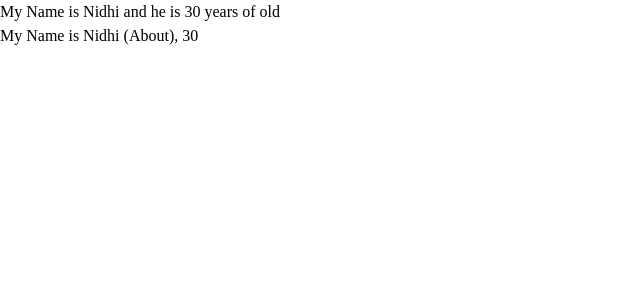
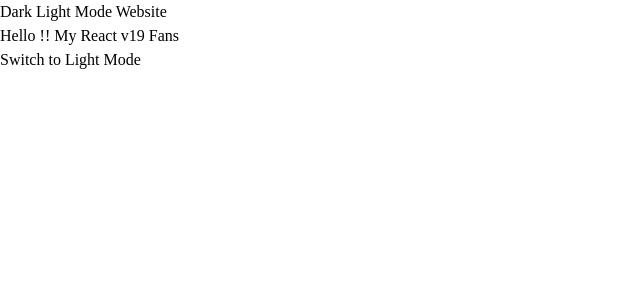
Before and after one commit to nidhi-webdev/pokemon, a React (Vite) app in the folder pokemon/: page / in a window 1280 px wide. Shown: the top 300 px of the page, without its empty margins (0-640 px from the left). Built offline with nearby package versions, Linux system fonts and the light colour scheme.

Commit message:
DarkLight Component and showing in the App

```diff
--- a/pokemon/src/App.jsx
+++ b/pokemon/src/App.jsx
@@ -5,6 +5,7 @@
 import Home from './contextAPI/Home'
 import About from './contextAPI/About'
 import { BioProvider } from './contextAPI/ContextApi'
+import { DarkLightComp, ThemeProvider } from './contextAPI/DaskLight'
 
 
 const App = () => {
@@ -16,10 +17,14 @@
       {/* <UserId /> */}
 
       {/* We have to write the component under this tag to make it children of it */}
-      <BioProvider>
+      {/* <BioProvider>
         <Home />
         <About />
-      </BioProvider>
+      </BioProvider> */}
+
+      <ThemeProvider>
+        <DarkLightComp />
+      </ThemeProvider>
 
 
     </div>
--- a/pokemon/src/contextAPI/DaskLight.jsx
+++ b/pokemon/src/contextAPI/DaskLight.jsx
@@ -1,6 +1,6 @@
 // creating a Context
 
-import { createContext } from "react";
+import { createContext, useState } from "react";
 
 
 export const ThemeContext = createContext()
@@ -9,17 +9,17 @@
 // Provider Component
 
 export const ThemeProvider = ({ children }) => {
-    const [theme, setTheme] = useState(second)
+    const [theme, setTheme] = useState("dark")
 
     return <ThemeContext.Provider value={theme} > {children}   </ThemeContext.Provider>
 }
 
 
 // Component
-export const darkLightComp = () => {
+export const DarkLightComp = () => {
     return <div>
-        <h1></h1>
-        <p></p>
-        <button></button>
+        <h1> Dark Light Mode Website </h1>
+        <p> Hello !! My React v19 Fans </p>
+        <button> Switch to Light Mode </button>
     </div>
 }
```
